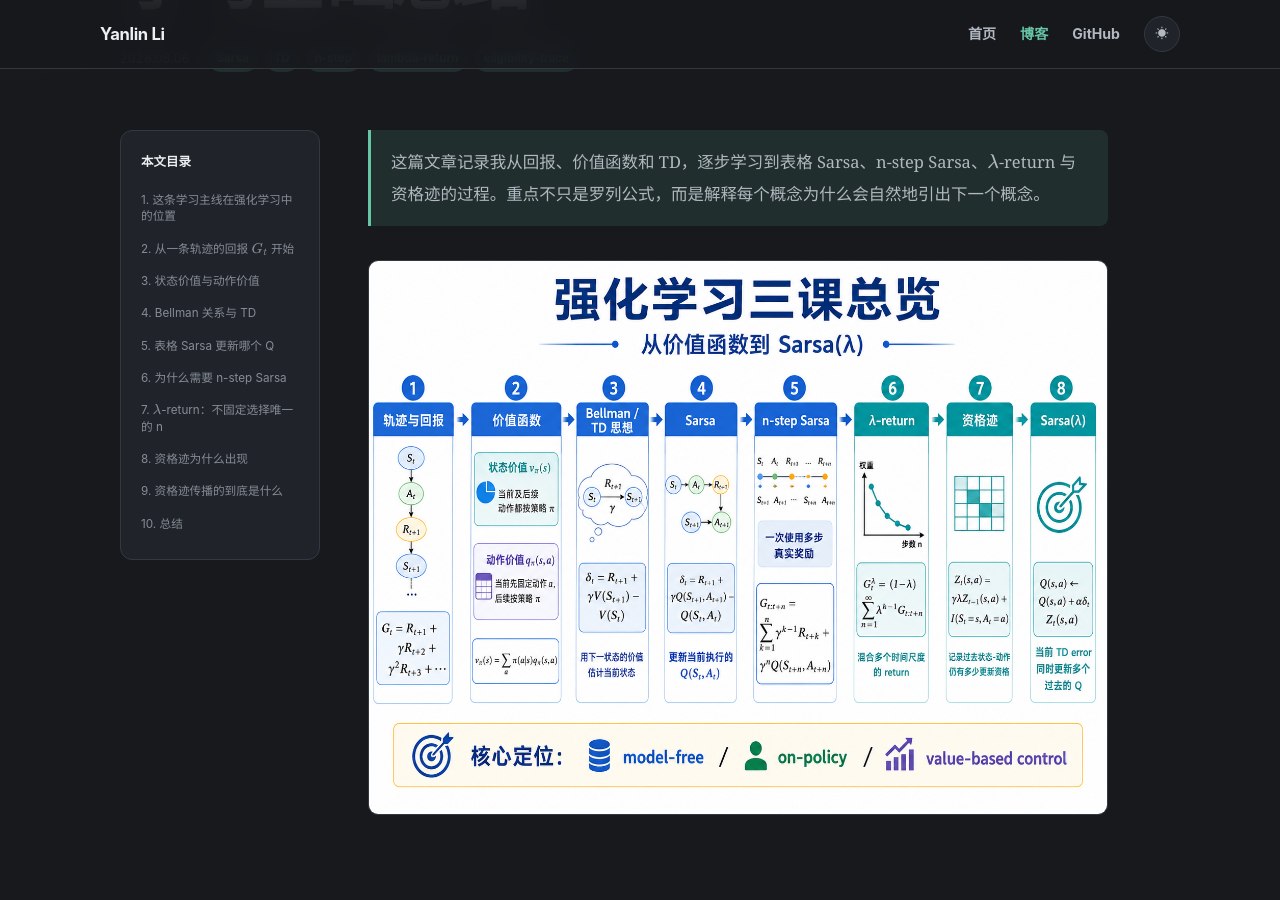
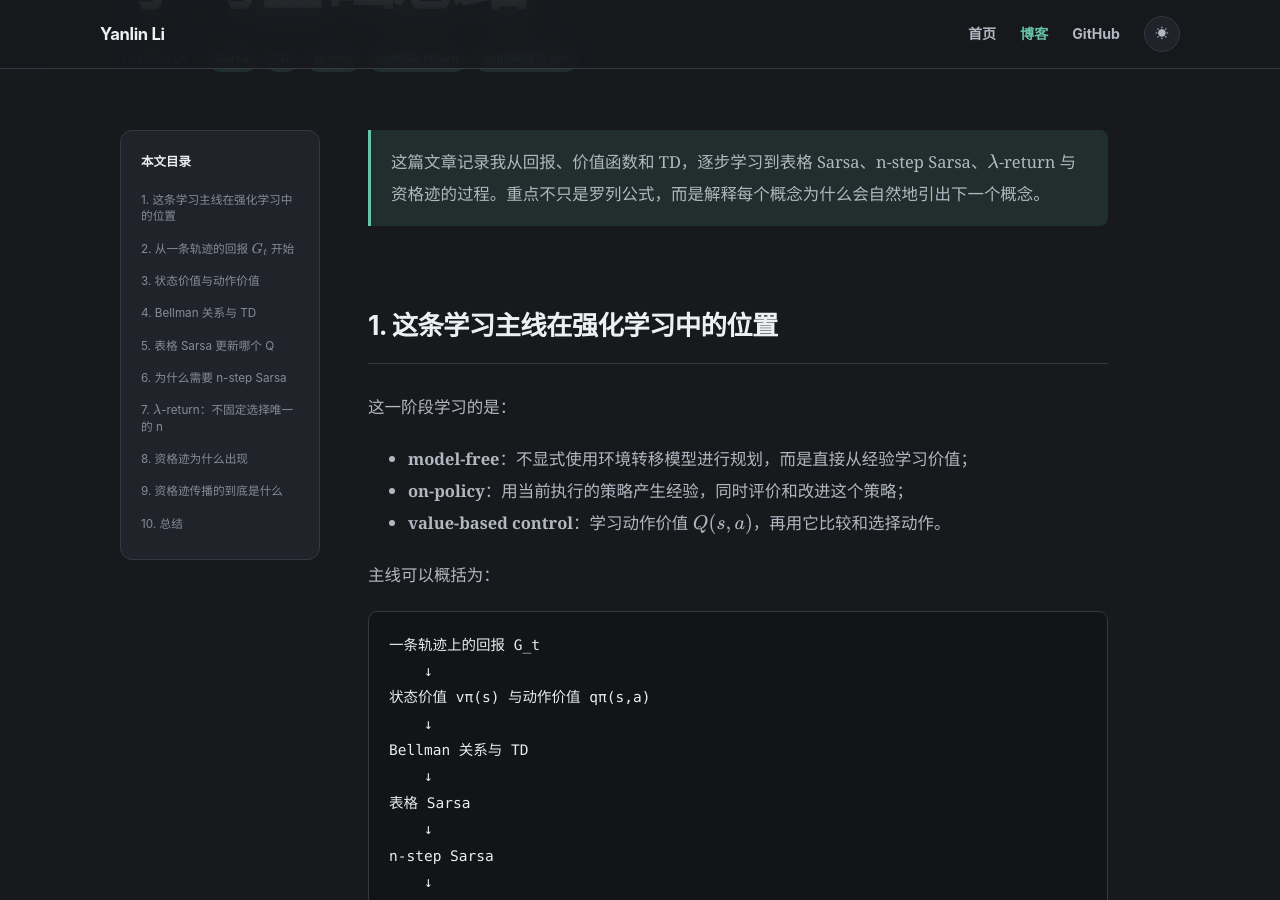
Before and after one commit to lylyl666/lylyl666.github.io, a Jekyll site: the page built from _posts/2026-08-06-from-sarsa-to-eligibility-traces.md, in a window 1280 px wide and 900 px high, scrolled down 325 px. Built offline with Jekyll 4.4.1, drawn with Linux system fonts in a browser that asks for light colours.

Commit message:
Remove opening image from reinforcement learning post

```diff
--- a/_posts/2026-08-06-from-sarsa-to-eligibility-traces.md
+++ b/_posts/2026-08-06-from-sarsa-to-eligibility-traces.md
@@ -10,8 +10,6 @@ math: true
 
 
 > 这篇文章记录我从回报、价值函数和 TD，逐步学习到表格 Sarsa、n-step Sarsa、$\lambda$-return 与资格迹的过程。重点不只是罗列公式，而是解释每个概念为什么会自然地引出下一个概念。
-
-![强化学习学习主线总览]({{ '/assets/images/rl-three-lessons-overview.png' | relative_url }})
 
 ## 1. 这条学习主线在强化学习中的位置
 
```
Also changed, not shown: assets/images/rl-three-lessons-overview.png (deleted).
